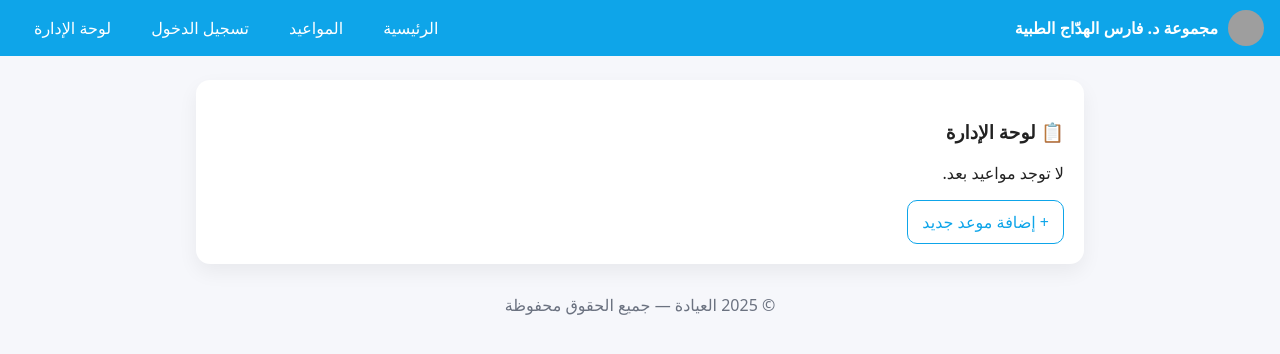
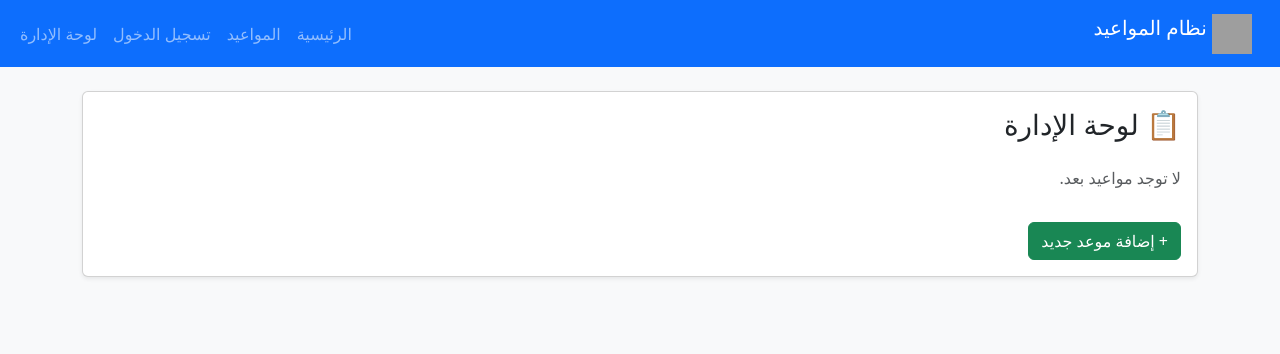
Before and after one commit to mshrf3334-star/clinic-appointments, a Flask app: page /admin in a window 1280 px wide. Shown: the top 354 px of the page. Run offline with Flask 3, Linux system fonts and the light colour scheme; the visitor is signed in with stand-in values (Sample User, id 1); grey boxes are pictures that could not be loaded.

Commit message:
Update base.html

```diff
--- a/templates/base.html
+++ b/templates/base.html
@@ -1,38 +1,40 @@
 <!DOCTYPE html>
 <html lang="ar" dir="rtl">
 <head>
-  <meta charset="utf-8" />
-  <meta name="viewport" content="width=device-width, initial-scale=1" />
-  <title>{% block title %}العيادة{% endblock %}</title>
-  <link rel="stylesheet" href="{{ url_for('static', filename='style.css') }}">
+    <meta charset="UTF-8">
+    <title>نظام مواعيد العيادة</title>
+    <link rel="stylesheet" href="https://cdn.jsdelivr.net/npm/bootstrap@5.3.0/dist/css/bootstrap.min.css">
 </head>
-<body>
-  <header class="topbar">
-    <div class="brand">
-      <img src="{{ url_for('static', filename='logo.png') }}" alt="Logo" class="logo">
-      <span class="brand-name">مجموعة د. فارس الهدّاج الطبية</span>
+<body class="bg-light">
+
+<nav class="navbar navbar-expand-lg navbar-dark bg-primary">
+    <div class="container-fluid">
+        <a class="navbar-brand" href="{{ url_for('index') }}">
+            <img src="{{ url_for('static', filename='logo.png') }}" alt="Logo" width="40" height="40" class="d-inline-block align-text-top">
+            نظام المواعيد
+        </a>
+        <div>
+            <ul class="navbar-nav me-auto mb-2 mb-lg-0">
+                <li class="nav-item"><a class="nav-link" href="{{ url_for('index') }}">الرئيسية</a></li>
+                <li class="nav-item"><a class="nav-link" href="{{ url_for('book') }}">المواعيد</a></li>
+                <li class="nav-item"><a class="nav-link" href="{{ url_for('login') }}">تسجيل الدخول</a></li>
+                <li class="nav-item"><a class="nav-link" href="{{ url_for('admin_dashboard') }}">لوحة الإدارة</a></li>
+            </ul>
+        </div>
     </div>
-    <nav class="menu">
-      <a href="{{ url_for('index') }}">الرئيسية</a>
-      <a href="{{ url_for('appointments') }}">المواعيد</a>
-      <a href="{{ url_for('login') }}">تسجيل الدخول</a>
-      <a href="{{ url_for('admin_dashboard') }}">لوحة الإدارة</a>
-    </nav>
-  </header>
+</nav>
 
-  <main class="container">
+<div class="container mt-4">
     {% with messages = get_flashed_messages() %}
       {% if messages %}
-        <div class="flash">
-          {% for m in messages %}<div class="alert">{{ m }}</div>{% endfor %}
-        </div>
+        {% for msg in messages %}
+          <div class="alert alert-info">{{ msg }}</div>
+        {% endfor %}
       {% endif %}
     {% endwith %}
+
     {% block content %}{% endblock %}
-  </main>
+</div>
 
-  <footer class="footer">
-    © {{ 2025 }} العيادة — جميع الحقوق محفوظة
-  </footer>
 </body>
 </html>
```
